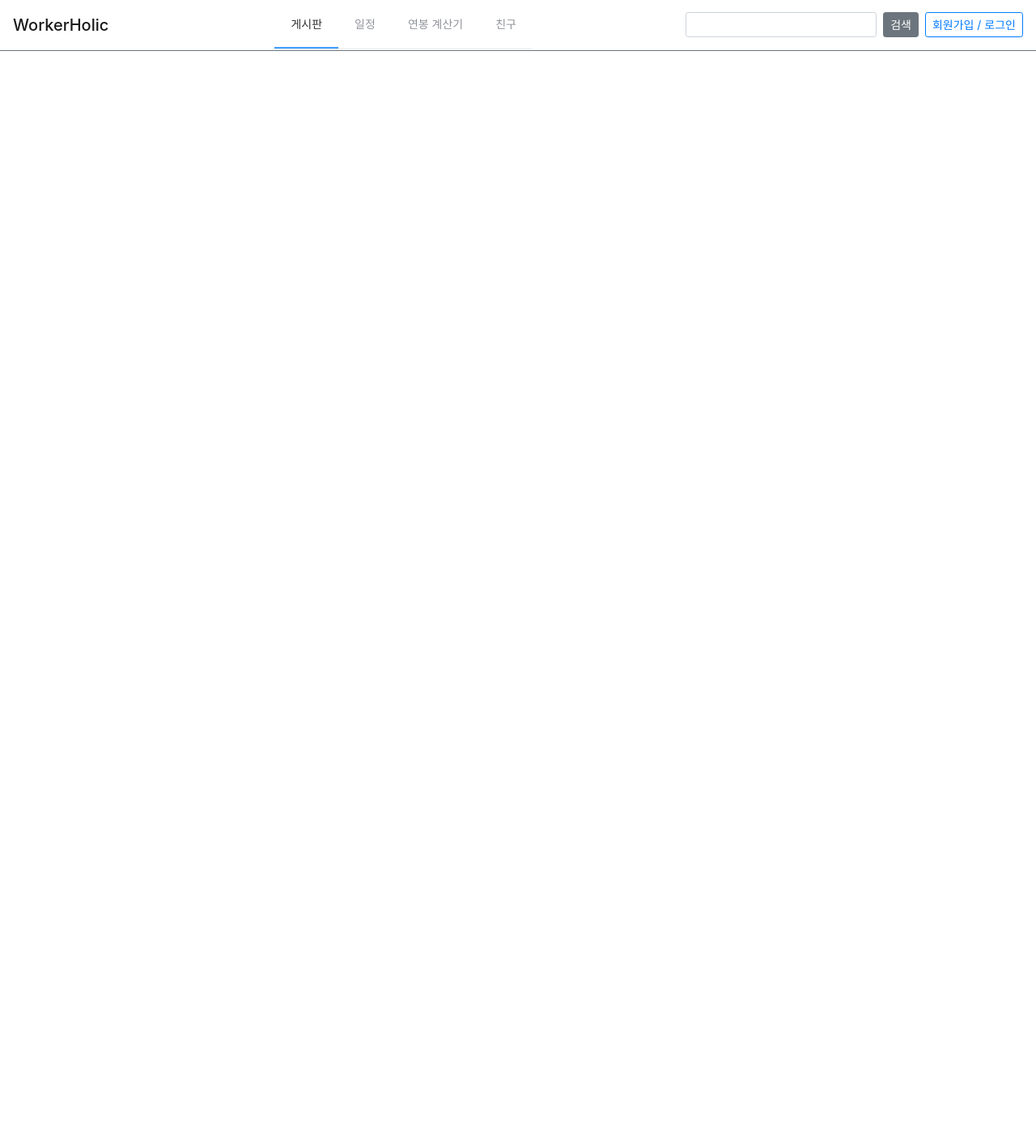
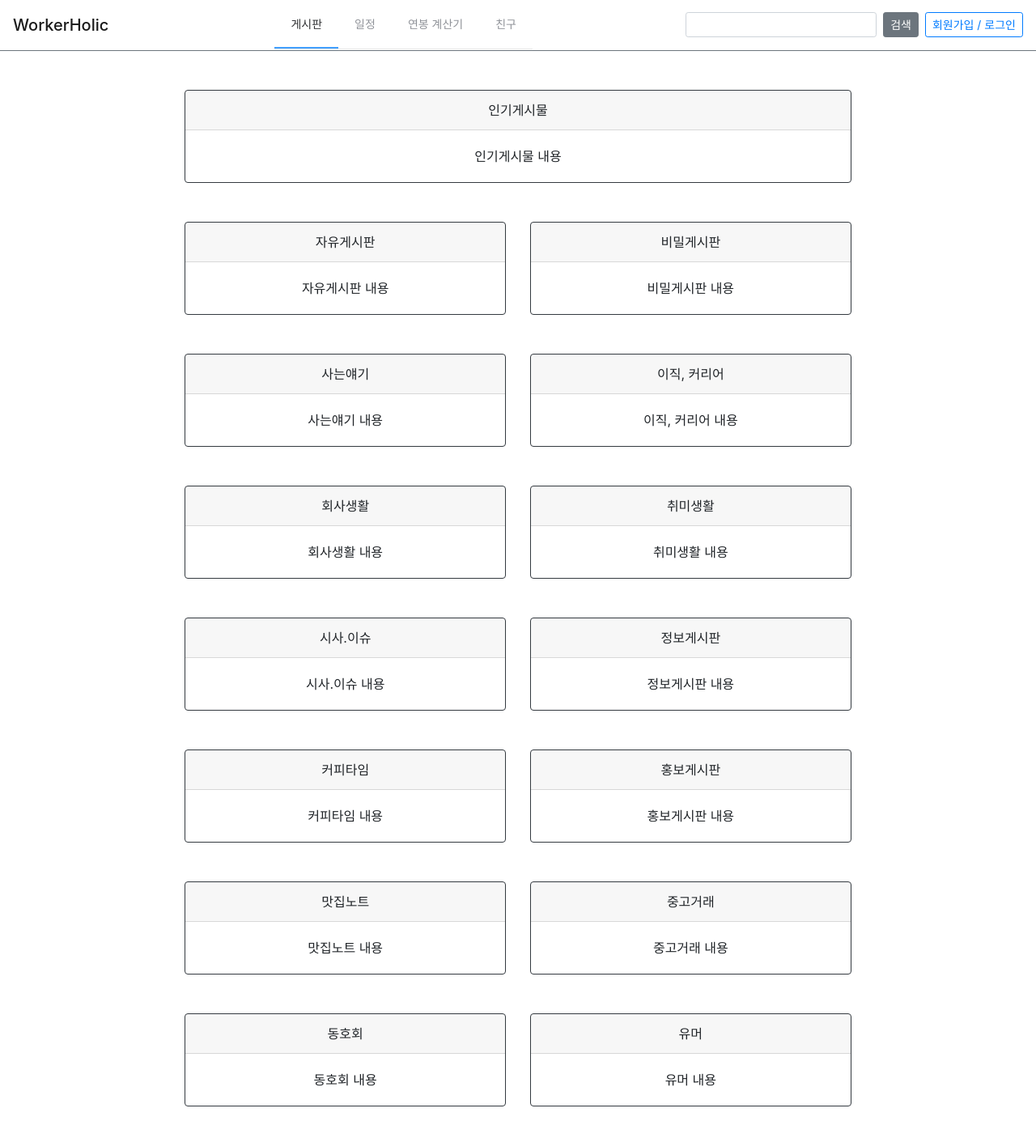
Before and after one commit to skarbgud/TodayWorker, a Vue app in the folder frontend/: page / in a window 1280 px wide. Shown: the top 1406 px of the page at 81% size. Before the commit the page ends 800 px from the top, so only its background shows below. Built offline with nearby package versions, Linux system fonts and the light colour scheme.

Commit message:
[FE] 메인화면 Content

```diff
--- a/frontend/src/views/frame/components/FrameSection.vue
+++ b/frontend/src/views/frame/components/FrameSection.vue
@@ -1,14 +1,135 @@
 <template>
-<div>
-
-</div>
+  <div>
+    <b-container fluid>
+      <b-row align-h="center" class="mt-5">
+        <b-col cols="8">
+          <b-card-group deck>
+            <b-card border-variant="dark" header="인기게시물" align="center">
+              <b-card-text>인기게시물 내용</b-card-text>
+            </b-card>
+          </b-card-group>
+        </b-col>
+      </b-row>
+      <b-row align-h="center" class="mt-5">
+        <b-col cols="4">
+          <b-card-group deck>
+            <b-card border-variant="dark" header="자유게시판" align="center">
+              <b-card-text>자유게시판 내용</b-card-text>
+            </b-card>
+          </b-card-group>
+        </b-col>
+        <b-col cols="4">
+          <b-card-group deck>
+            <b-card border-variant="dark" header="비밀게시판" align="center">
+              <b-card-text>비밀게시판 내용</b-card-text>
+            </b-card>
+          </b-card-group>
+        </b-col>
+      </b-row>
+      <b-row align-h="center" class="mt-5">
+        <b-col cols="4">
+          <b-card-group deck>
+            <b-card border-variant="dark" header="사는얘기" align="center">
+              <b-card-text>사는얘기 내용</b-card-text>
+            </b-card>
+          </b-card-group>
+        </b-col>
+        <b-col cols="4">
+          <b-card-group deck>
+            <b-card border-variant="dark" header="이직, 커리어" align="center">
+              <b-card-text>이직, 커리어 내용</b-card-text>
+            </b-card>
+          </b-card-group>
+        </b-col>
+      </b-row>
+      <b-row align-h="center" class="mt-5">
+        <b-col cols="4">
+          <b-card-group deck>
+            <b-card border-variant="dark" header="회사생활" align="center">
+              <b-card-text>회사생활 내용</b-card-text>
+            </b-card>
+          </b-card-group>
+        </b-col>
+        <b-col cols="4">
+          <b-card-group deck>
+            <b-card border-variant="dark" header="취미생활" align="center">
+              <b-card-text>취미생활 내용</b-card-text>
+            </b-card>
+          </b-card-group>
+        </b-col>
+      </b-row>
+      <b-row align-h="center" class="mt-5">
+        <b-col cols="4">
+          <b-card-group deck>
+            <b-card border-variant="dark" header="시사.이슈" align="center">
+              <b-card-text>시사.이슈 내용</b-card-text>
+            </b-card>
+          </b-card-group>
+        </b-col>
+        <b-col cols="4">
+          <b-card-group deck>
+            <b-card border-variant="dark" header="정보게시판" align="center">
+              <b-card-text>정보게시판 내용</b-card-text>
+            </b-card>
+          </b-card-group>
+        </b-col>
+      </b-row>
+      <b-row align-h="center" class="mt-5">
+        <b-col cols="4">
+          <b-card-group deck>
+            <b-card border-variant="dark" header="커피타임" align="center">
+              <b-card-text>커피타임 내용</b-card-text>
+            </b-card>
+          </b-card-group>
+        </b-col>
+        <b-col cols="4">
+          <b-card-group deck>
+            <b-card border-variant="dark" header="홍보게시판" align="center">
+              <b-card-text>홍보게시판 내용</b-card-text>
+            </b-card>
+          </b-card-group>
+        </b-col>
+      </b-row>
+      <b-row align-h="center" class="mt-5">
+        <b-col cols="4">
+          <b-card-group deck>
+            <b-card border-variant="dark" header="맛집노트" align="center">
+              <b-card-text>맛집노트 내용</b-card-text>
+            </b-card>
+          </b-card-group>
+        </b-col>
+        <b-col cols="4">
+          <b-card-group deck>
+            <b-card border-variant="dark" header="중고거래" align="center">
+              <b-card-text>중고거래 내용</b-card-text>
+            </b-card>
+          </b-card-group>
+        </b-col>
+      </b-row>
+      <b-row align-h="center" class="mt-5 mb-5">
+        <b-col cols="4">
+          <b-card-group deck>
+            <b-card border-variant="dark" header="동호회" align="center">
+              <b-card-text>동호회 내용</b-card-text>
+            </b-card>
+          </b-card-group>
+        </b-col>
+        <b-col cols="4">
+          <b-card-group deck>
+            <b-card border-variant="dark" header="유머" align="center">
+              <b-card-text>유머 내용</b-card-text>
+            </b-card>
+          </b-card-group>
+        </b-col>
+      </b-row>
+    </b-container>
+  </div>
 </template>
 
 <script>
 export default {
   name: 'FrameSection',
-  components: {
-  },
+  components: {},
 };
 </script>
 
```
